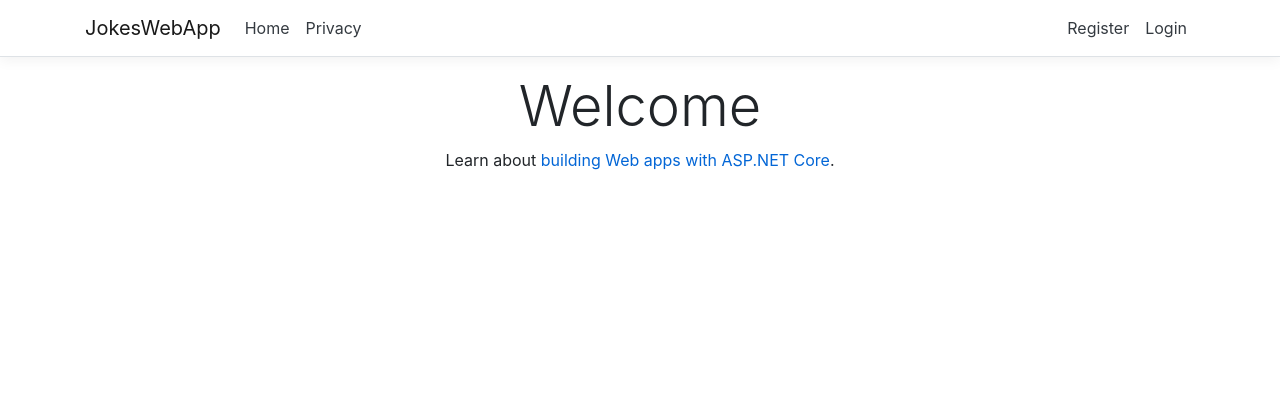
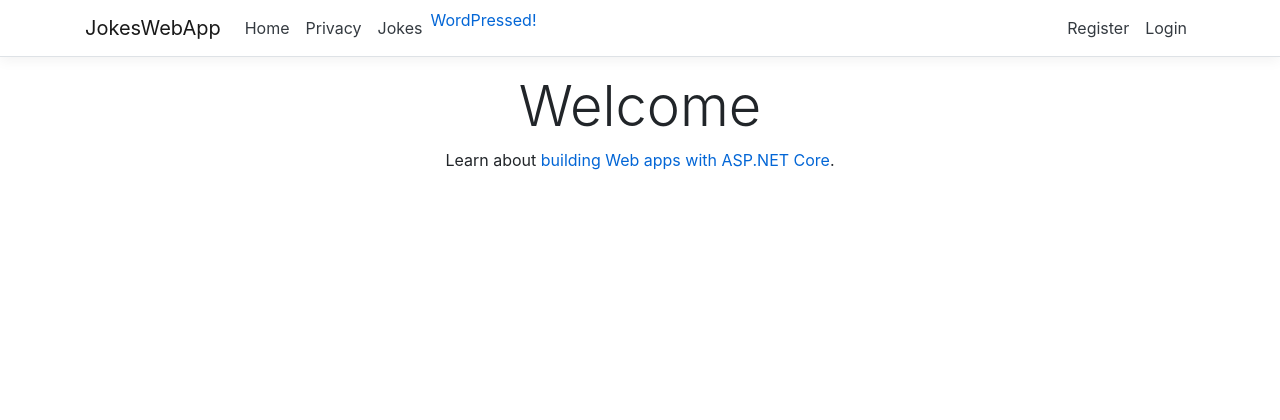
Before and after one commit to tevoza/wp-dotnet-demo, an ASP.NET Core app: page / in a window 1280 px wide. Shown: the top 420 px of the page. Run offline with ASP.NET Core 8, Linux system fonts and the light colour scheme; some libraries are stand-ins or nearby versions.

Commit message:
updated views

```diff
--- /dev/null
+++ b/Views/Shared/DashboardWidget.cshtml
@@ -0,0 +1,4 @@
+@model JokesWebApp.Plugins.DashboardPlugin
+
+<h2>Hello from Partial View @Model.Title</h2>
+<p>This widget is rendered directly from Razor Partial View! See me in @Html.ViewContext.View.Path</p>
--- /dev/null
+++ b/Views/Shared/DemoWidget.cshtml
@@ -0,0 +1,4 @@
+@model JokesWebApp.Plugins.DemoWidget
+
+<h2>Hello from Partial View @Model.Title</h2>
+<p>get to the <a href="/Home">MVC!</a></p>
--- a/Views/Shared/_Layout.cshtml
+++ b/Views/Shared/_Layout.cshtml
@@ -25,6 +25,12 @@
                         <li class="nav-item">
                             <a class="nav-link text-dark" asp-area="" asp-controller="Home" asp-action="Privacy">Privacy</a>
                         </li>
+                        <li class="nav-item">
+                            <a class="nav-link text-dark" asp-area="" asp-controller="Jokes" asp-action="Index">Jokes</a>
+                        </li>
+                        <li class="nav-item">
+                            <a href="/content">WordPressed!</a>
+                        </li>
                     </ul>
                 </div>
             </div>
```
